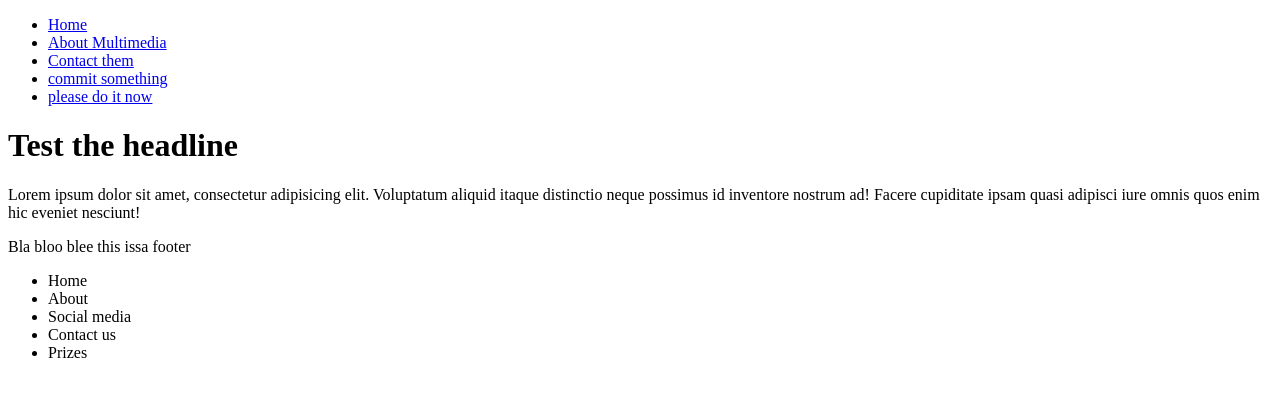
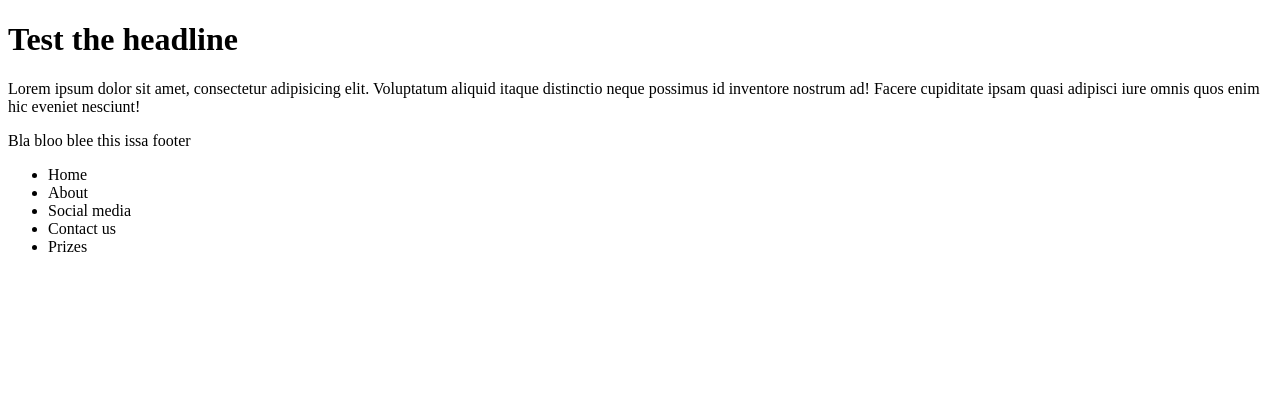
Before and after one commit to SpacemanSpiffDK/mde-s21-repo-test, a plain HTML site: page index.html in a window 1280 px wide. Drawn offline with Linux system fonts and the light colour scheme.

Commit message:
Revert "Navigation"
This reverts commit 06ba808c4b33f694a2b49e67f87ff3ac3ddd82ea.

```diff
--- a/index.html
+++ b/index.html
@@ -10,15 +10,7 @@
 
 <body>
     <header>
-        <nav>
-            <ul>
-                <li><a href="#">Home</a></li>
-                <li><a href="#">About Multimedia</a></li>
-                <li><a href="#">Contact them</a></li>
-                <li><a href="#">commit something</a></li>
-                <li><a href="#">please do it now</a></li>
-            </ul>
-        </nav>
+
     </header>
     <main>
         <h1>Test the headline</h1>
```
